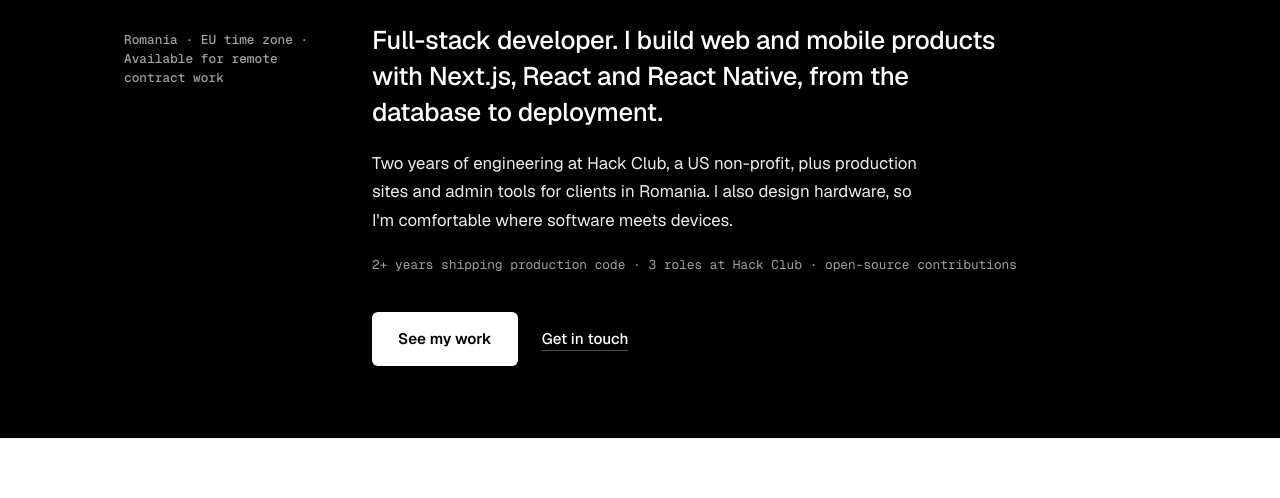
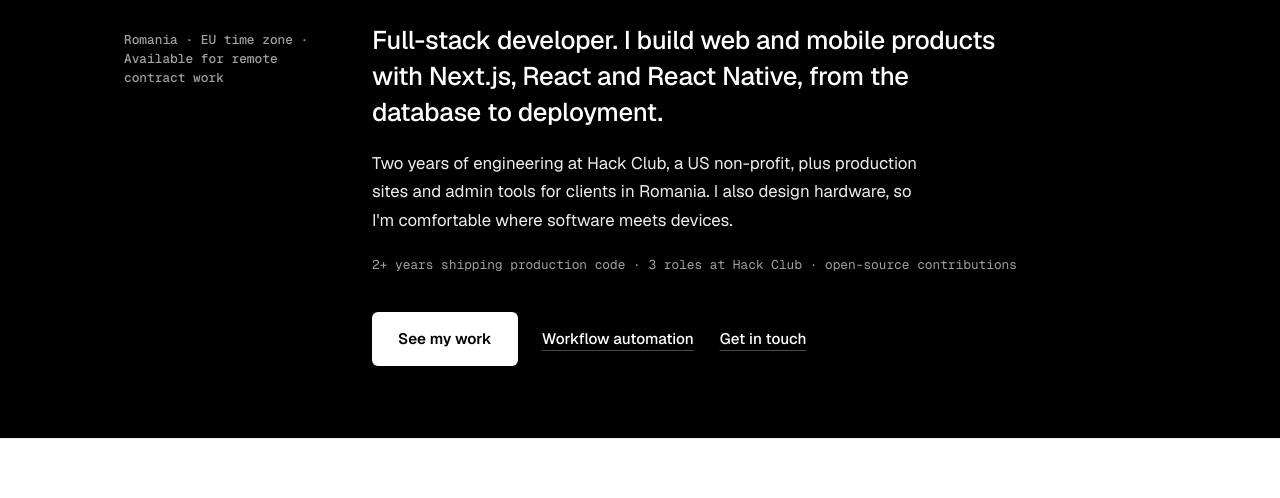
Before and after one commit to Cosmin-Mare/mare-cosmin.ro, a plain HTML site: page en/index.html in a window 1280 px wide. Shown: the part 302-800 px from the top of the page. Drawn offline with nearby package versions, Linux system fonts and the light colour scheme; a web font is replaced by a local one.

Commit message:
Feature workflow automation offer on English portfolio

```diff
--- a/en/index.html
+++ b/en/index.html
@@ -74,6 +74,7 @@
             <p class="hero-facts">2+ years shipping production code · 3 roles at Hack Club · open-source contributions</p>
             <div class="hero-ctas">
                 <a href="#work" class="btn btn-primary">See my work</a>
+                <a href="/en/workflow-automation/" class="btn btn-secondary">Workflow automation</a>
                 <a href="#contact" class="btn btn-secondary">Get in touch</a>
             </div>
         </div>
```
